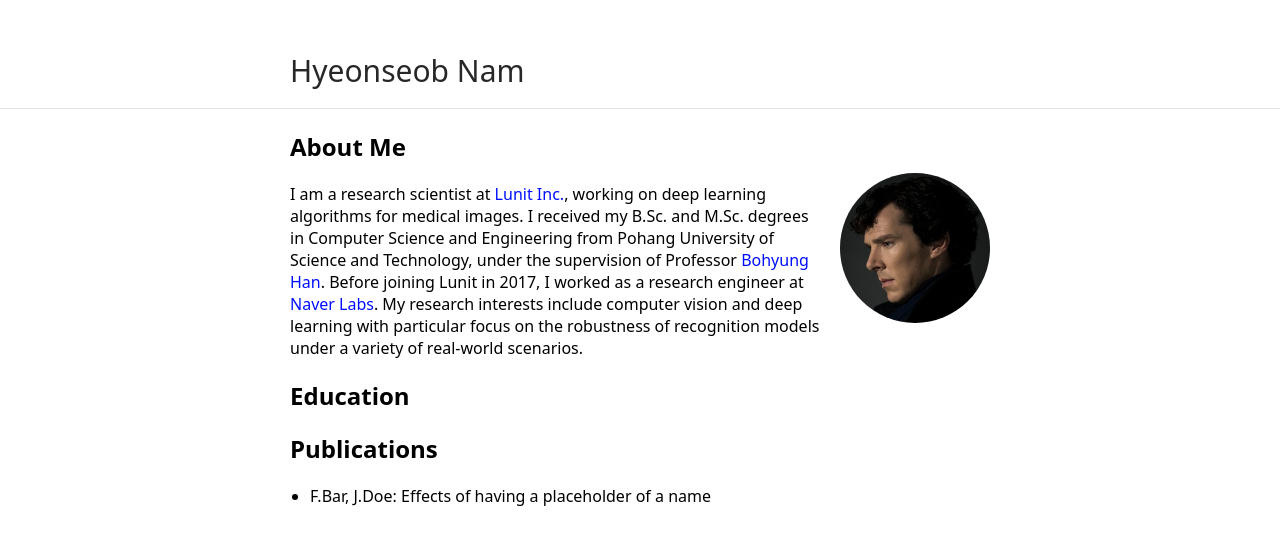
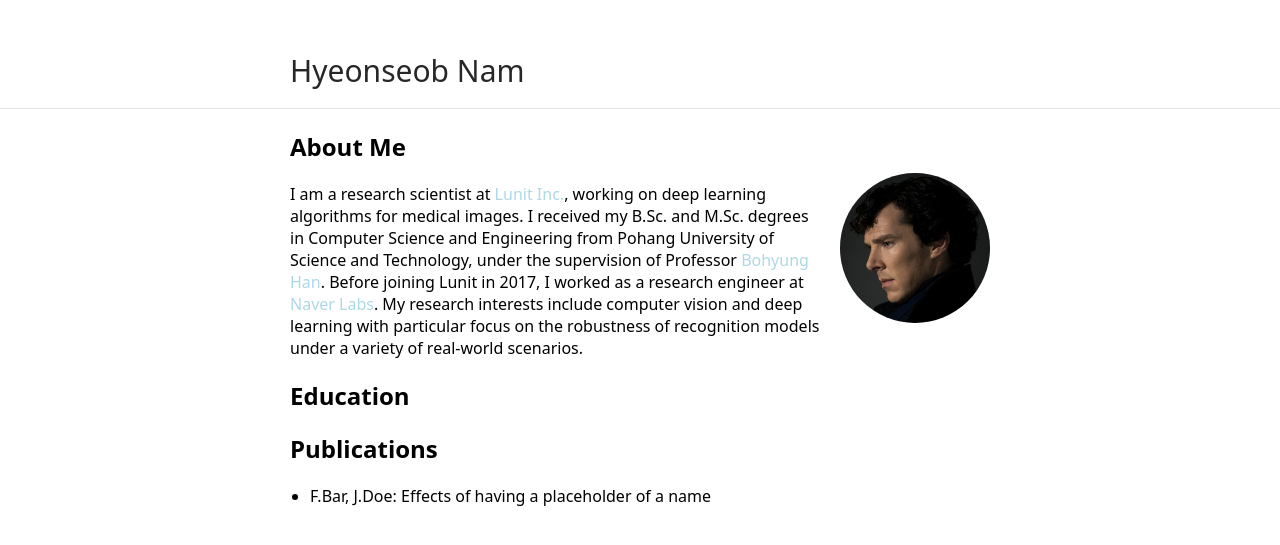
Before and after one commit to gholste/hyeonseobnam.github.io, a Jekyll site: the page built from index.md, in a window 1280 px wide. Shown: the top 545 px of the page. Built offline with Jekyll 4.4.1, drawn with Linux system fonts in a browser that asks for light colours.

Commit message:
Update vars.scss

```diff
--- a/_sass/vars.scss
+++ b/_sass/vars.scss
@@ -2,7 +2,7 @@
  * Customization Variables
  */
 
-$accent: #000fff;
+$accent: #add8e6;
 $image-size: 150px;
 
 /*
```
